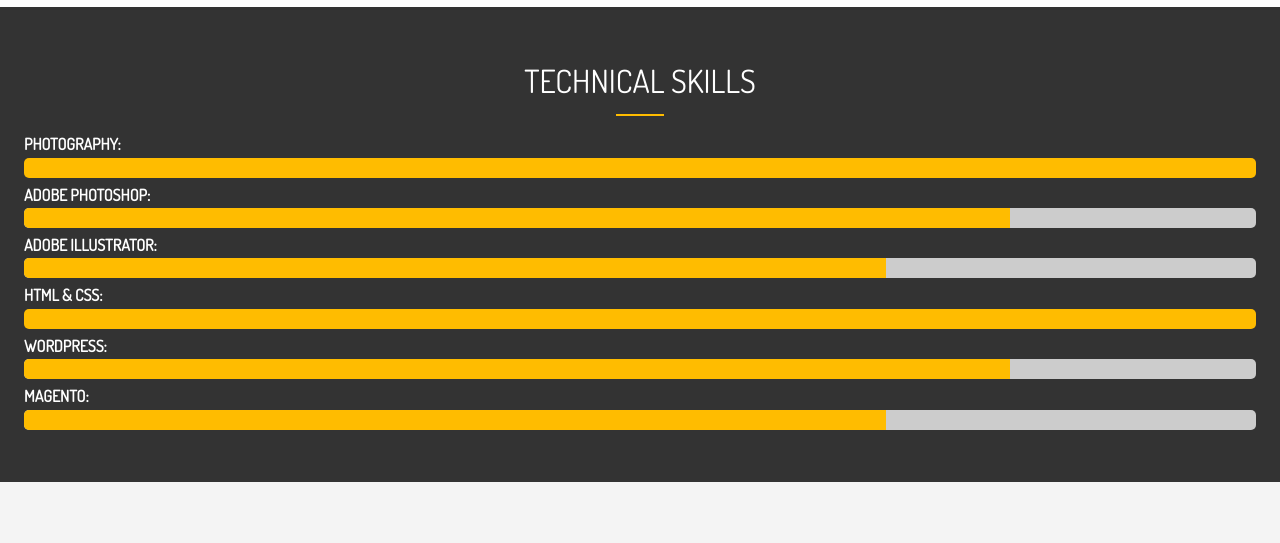
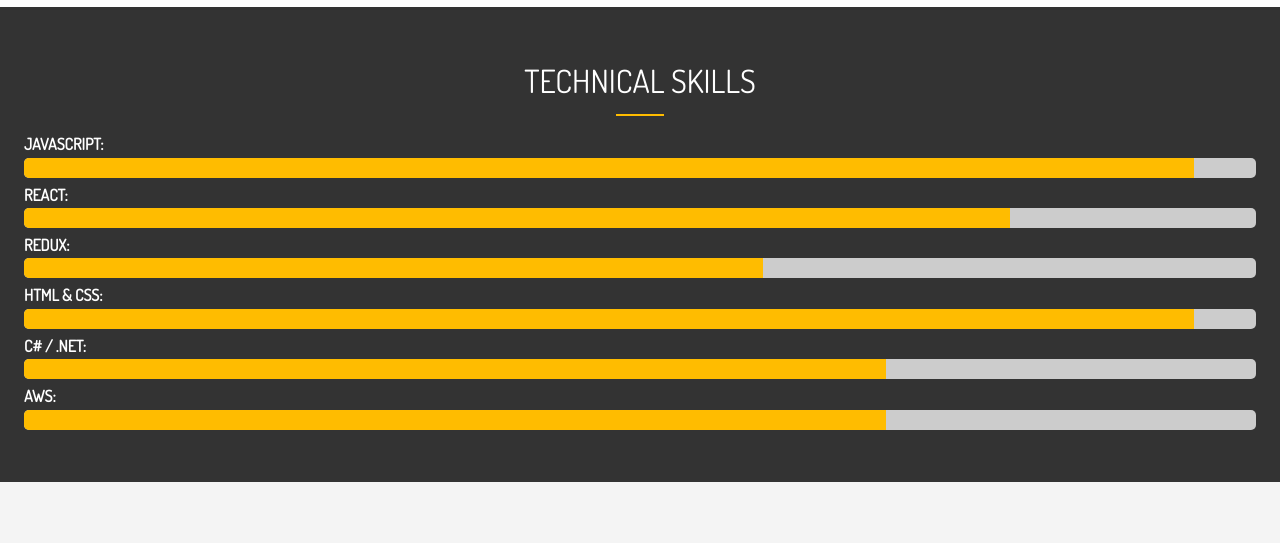
Before and after one commit to NickyLind/PortfolioSiteCSS_HTML, a website: page dist/about.html in a window 1280 px wide. Shown: the part 1260-1803 px from the top of the page. Drawn offline with Linux system fonts and the light colour scheme.

Commit message:
Change technical Skills

```diff
--- a/dist/about.html
+++ b/dist/about.html
@@ -70,27 +70,27 @@
     <div class="container">
       <h2 class="section-title">Technical Skills</h2>
       <div class="bottom-line"></div>
-      <h4>Photography: </h4>
+      <h4>JavaScript: </h4>
       <div class="progress">
-        <div style="width:100%"></div>
+        <div style="width:95%"></div>
       </div>
-      <h4>Adobe Photoshop: </h4>
+      <h4>React: </h4>
       <div class="progress">
         <div style="width:80%"></div>
       </div>
-      <h4>Adobe Illustrator: </h4>
+      <h4>Redux: </h4>
+      <div class="progress">
+        <div style="width:60%"></div>
+      </div>
+      <h4>HTML & CSS: </h4>
+      <div class="progress">
+        <div style="width:95%"></div>
+      </div>
+      <h4>C# / .Net: </h4>
       <div class="progress">
         <div style="width:70%"></div>
       </div>
-      <h4>HTML & CSS: </h4>
-      <div class="progress">
-        <div style="width:100%"></div>
-      </div>
-      <h4>Wordpress: </h4>
-      <div class="progress">
-        <div style="width:80%"></div>
-      </div>
-      <h4>Magento: </h4>
+      <h4>AWS: </h4>
       <div class="progress">
         <div style="width:70%"></div>
       </div>
```
